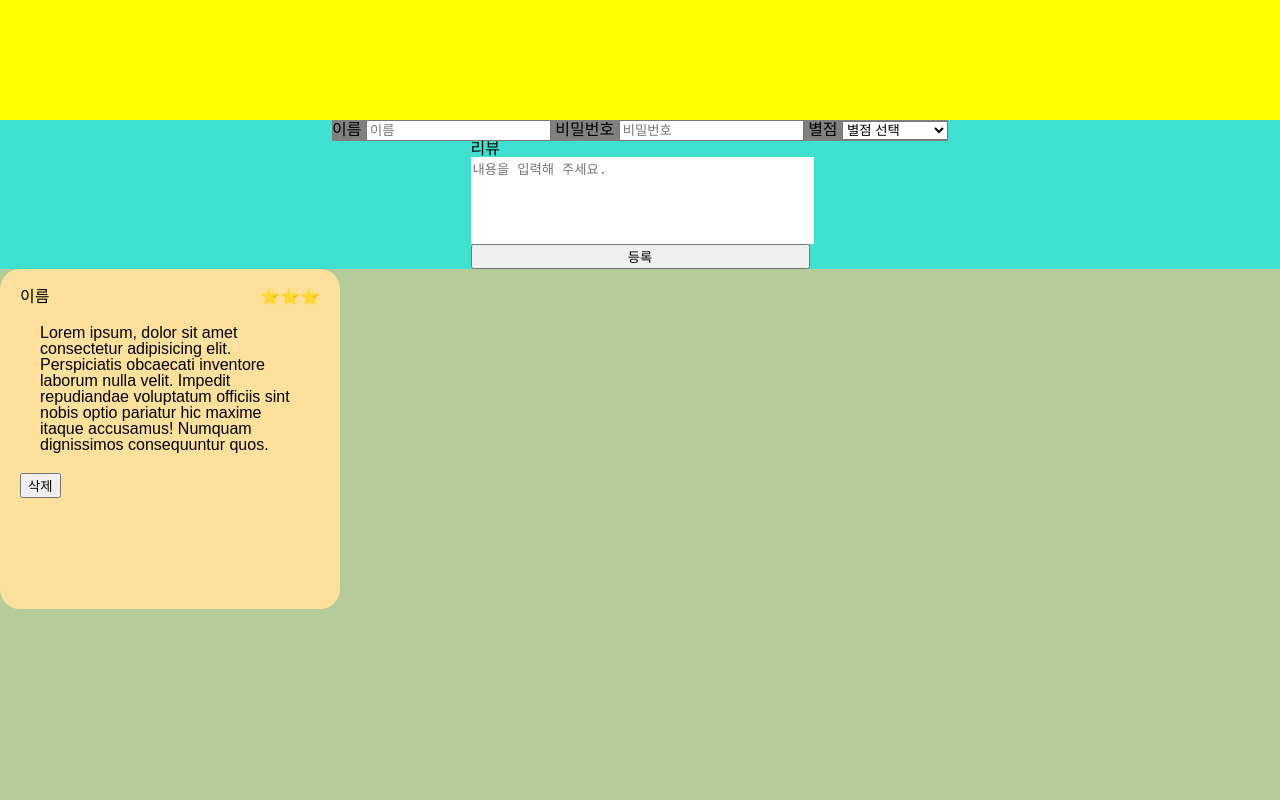
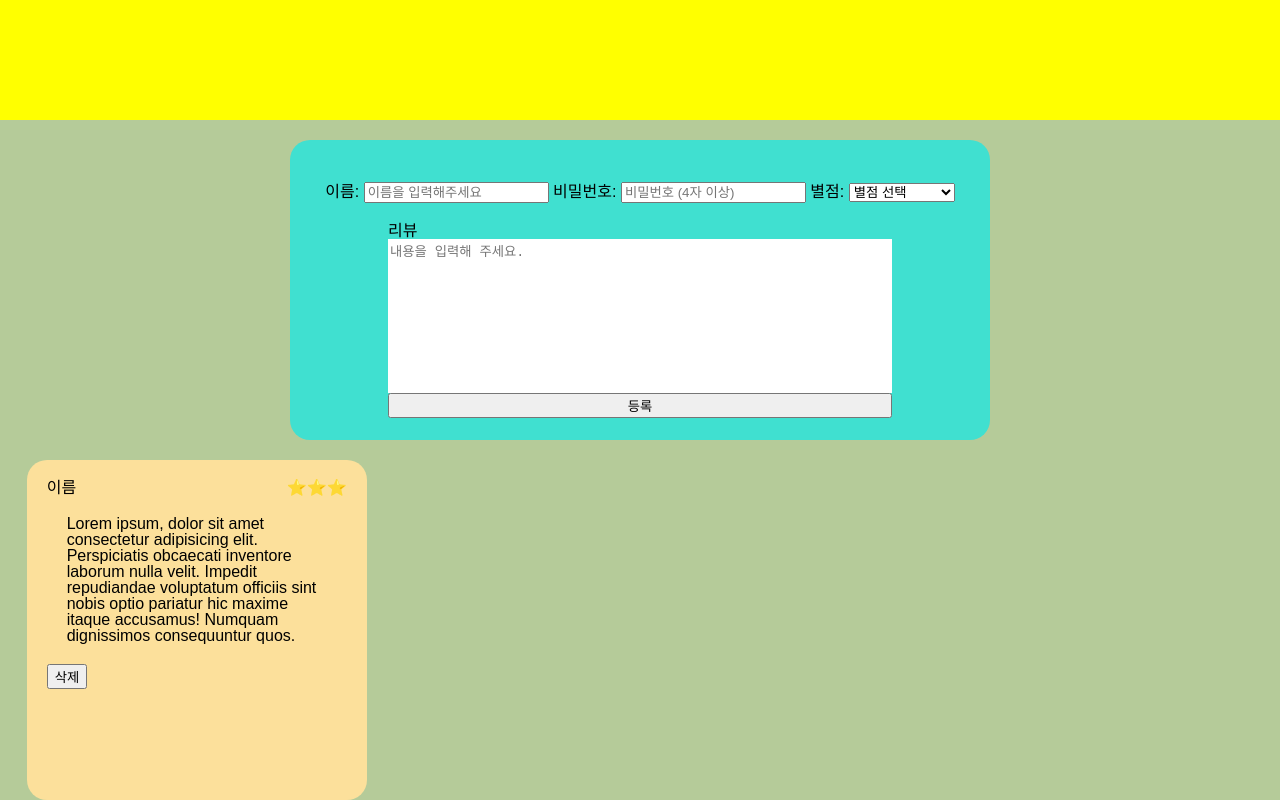
Before and after one commit to hyewon-han/team_search_movie, a plain HTML site: page movie.html in a window 1280 px wide. Shown: the part 1380-2180 px from the top of the page. Before the commit the page ends 1989 px from the top, so only its background shows below. Drawn offline with nearby package versions, Linux system fonts and the light colour scheme; no server answers.

Commit message:
update review.css

```diff
--- a/css/review.css
+++ b/css/review.css
@@ -1,12 +1,23 @@
+.review__wrap {
+  display: flex;
+  flex-direction: column;
+  align-items: center;
+}
+
 .review__form {
   display: flex;
   flex-direction: column;
+  justify-content: center;
   align-items: center;
   background-color: turquoise;
+  border-radius: 20px;
+  margin: 20px;
+  width: 700px;
+  height: 300px;
 }
 
 .review__info {
-  background-color: gray;
+  margin: 20px;
 }
 
 .review__content {
@@ -15,10 +26,17 @@
 }
 
 .review__textarea {
-  width: 100%;
-  height: 6.25em;
   border: none;
   resize: none;
+  width: 500px;
+  height: 150px;
+}
+
+#review__lists {
+  display: grid;
+  gap: 50px;
+  grid-template-columns: repeat(auto-fill, minmax(300px, 1fr));
+  place-items: center;
 }
 
 .review__list {
--- a/js/content.js
+++ b/js/content.js
@@ -11,6 +11,7 @@ const overview = document.querySelector(".movie-overview");
 async function generateMovieContent() {
   const movie = await fetchMovieContent();
   console.log(movie);
+  document.title = `2GV | ${movie.title}`;
   poster.innerHTML = `<img src="https://image.tmdb.org/t/p/w500/${movie.poster_path}" alt="...">`;
 
   title.innerText = movie.title;
--- a/js/review.js
+++ b/js/review.js
@@ -34,7 +34,7 @@ function submitReview(e) {
 }
 
 reviewForm.addEventListener("submit", submitReview);
-//reviewSubmitBtn.addEventListener("click", handleReviewForm);
+//reviewSubmitBtn.addEventListener("click", submitReview);
 
 function paintReview(reviewObj) {
   const li = document.createElement("li");
@@ -62,3 +62,12 @@ if (saveReviews !== null) {
   console.log(parsedReviews);
   parsedReviews.filter((obj) => obj.movieid == id).forEach(paintReview);
 }
+
+function handleTextareaEnter(e) {
+  if (e.key == "Enter") {
+    console.log(e);
+    reviewSubmitBtn.click();
+  }
+}
+
+reviewTextarea.addEventListener("keyup", handleTextareaEnter);
--- a/movie.html
+++ b/movie.html
@@ -4,7 +4,8 @@
     <meta charset="UTF-8" />
     <meta name="viewport" content="width=device-width, initial-scale=1.0" />
     <link rel="stylesheet" href="css/style.css" />
-    <title>상세페이지</title>
+    <link rel="icon" type="image/x-icon" href="asset/favicon.ico" />
+    <title></title>
     <script src="js/content.js" type="module"></script>
     <script src="js/review.js" type="module"></script>
   </head>
@@ -52,25 +53,28 @@
       <div class="movie-overview">스토리입니다</div>
     </main>
     <div class="review">
+      <div class="review__wrap">
         <form class="review__form">
           <div class="review__info">
-          <label class="review__label">이름</label>
+            <label class="review__label">이름: </label>
             <input
               type="text"
               class="review__username"
-            placeholder="이름"
+              placeholder="이름을 입력해주세요"
               minlength="1"
+              required
             />
-          <label class="review__label">비밀번호</label>
+            <label class="review__label">비밀번호: </label>
             <input
               type="password"
               class="review__password"
-            placeholder="비밀번호"
+              placeholder="비밀번호 (4자 이상)"
               minlength="4"
+              required
             />
-          <label class="review__label">별점</label>
+            <label class="review__label">별점: </label>
             <select class="review__star" id="star" required>
-            <option selected>별점 선택</option>
+              <option selected value="">별점 선택</option>
               <option value="⭐️">⭐️</option>
               <option value="⭐️⭐️">⭐️⭐️</option>
               <option value="⭐️⭐️⭐️">⭐️⭐️⭐️</option>
@@ -86,10 +90,13 @@
               cols="40"
               rows="10"
               minlength="5"
+              required
             ></textarea>
             <input type="submit" class="review__submitbtn" value="등록" />
           </div>
         </form>
+      </div>
+
       <ul id="review__lists">
         <li class="review__list">
           <div>
```
Also changed, not shown: index.html (+1 -1 lines), asset/favicon.ico. Lines whose indentation alone changed are shown as unchanged.
